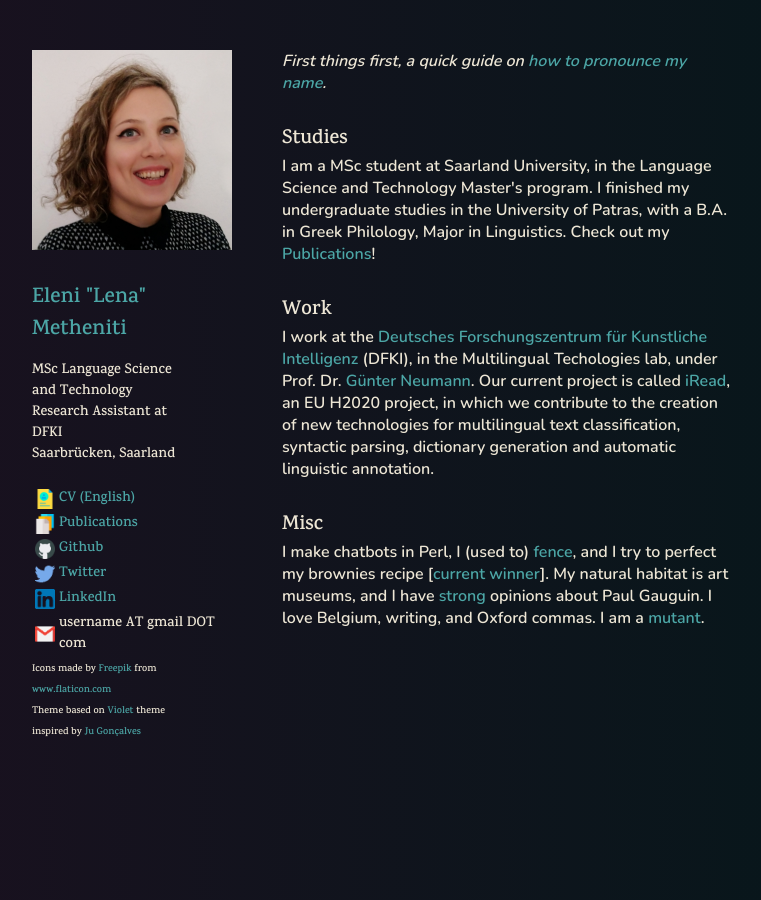
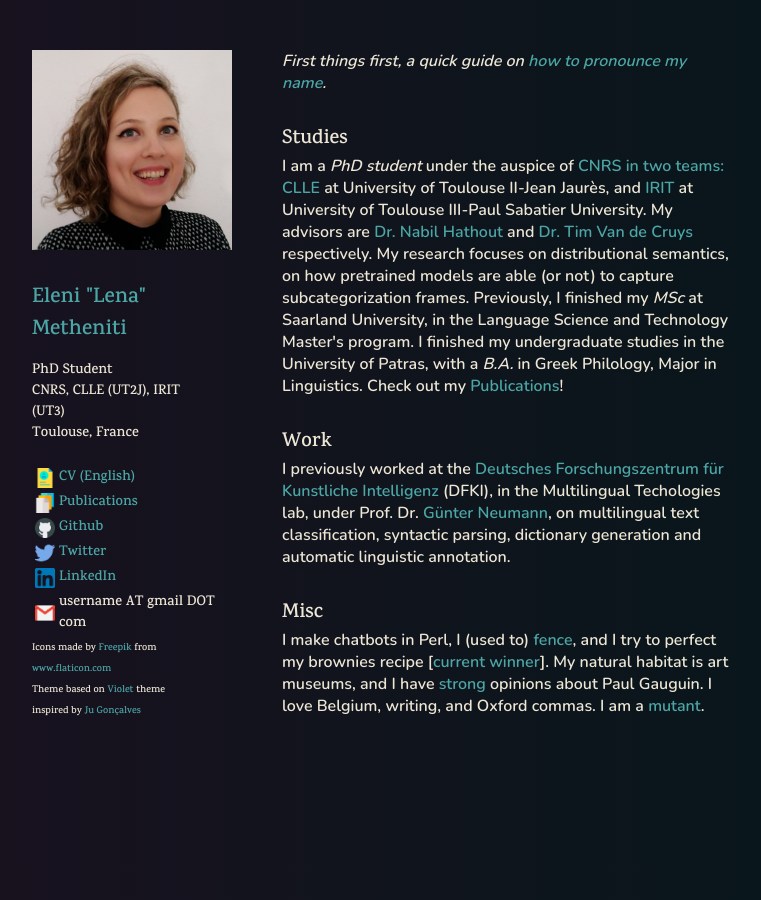
Before and after one commit to lenakmeth/lenakmeth.github.io, a Jekyll site: the page built from index.html, in a window 1280 px wide. Shown: the whole page, without its empty margins (68-829 px from the left). Built offline with Jekyll 4.4.1, drawn with Linux system fonts in a browser that asks for light colours.

Commit message:
update new info

```diff
--- a/index.html
+++ b/index.html
@@ -10,9 +10,9 @@ title: Home
   </h1>
 
   <p>
-    MSc Language Science and Technology</br>
-    Research Assistant at DFKI </br>
-    Saarbrücken, Saarland</br>
+    PhD Student</br>
+    CNRS, CLLE (UT2J), IRIT (UT3)</br>
+    Toulouse, France</br>
   </p>
 
   <nav>
@@ -61,12 +61,13 @@ title: Home
     <div style="font-family: 'Nunito', sans-serif; font-size:16px"><em>First things first, a quick guide on <a href="/pronounce.html">how to pronounce my name</a>.</em></div>
 <p>
     <div style="font-family: 'Karma', serif; font-size:20px"><strong>Studies</strong></br></div>
-    <div style="font-family: 'Nunito', sans-serif; font-size:16px">I am a MSc student at Saarland University, in the Language Science and Technology Master's program. I finished my undergraduate studies in the University of Patras, with a B.A. in Greek Philology, Major in Linguistics. Check out my <a href="/publications.html">Publications</a>!</div>
+    <div style="font-family: 'Nunito', sans-serif; font-size:16px">I am a <em>PhD student</em> under the auspice of <a href="http://www.cnrs.fr/" target="_blank" rel="noopener">CNRS in two teams: <a href="https://clle.univ-tlse2.fr/" target="_blank" rel="noopener">CLLE</a> at University of Toulouse II-Jean Jaurès, and <a href="https://www.irit.fr/en/home/" target="_blank" rel="noopener">IRIT</a> at University of Toulouse III-Paul Sabatier University. My advisors are <a href="http://www.timvandecruys.be/" target="_blank" rel="noopener">Dr. Nabil Hathout</a> and <a href="http://www.timvandecruys.be/" target="_blank" rel="noopener">Dr. Tim Van de Cruys</a> respectively. My research focuses on distributional semantics, on how pretrained models are able (or not) to capture subcategorization frames.
+    Previously, I finished my <em>MSc</em> at Saarland University, in the Language Science and Technology Master's program. I finished my undergraduate studies in the University of Patras, with a <em>B.A.</em> in Greek Philology, Major in Linguistics. Check out my <a href="/publications.html">Publications</a>!</div>
   </p>
 
   <p>
     <div style="font-family: 'Karma', serif; font-size:20px"><strong>Work</strong></br></div>
-    <div style="font-family: 'Nunito', sans-serif; font-size:16px">I work at the <a href="http://dfki.de" target="_blank" rel="noopener">Deutsches Forschungszentrum für Kunstliche Intelligenz</a> (DFKI), in the Multilingual Techologies lab, under Prof. Dr. <a href="http://dfki.de/~neumann/" target="_blank" rel="noopener">Günter Neumann</a>. Our current project is called <a href="https://iread-project.eu/" target="_blank" rel="noopener">iRead</a>, an EU H2020 project, in which we contribute to the creation of new technologies for multilingual text classification, syntactic parsing, dictionary generation and automatic linguistic annotation.</div>
+    <div style="font-family: 'Nunito', sans-serif; font-size:16px">I previously worked at the <a href="http://dfki.de" target="_blank" rel="noopener">Deutsches Forschungszentrum für Kunstliche Intelligenz</a> (DFKI), in the Multilingual Techologies lab, under Prof. Dr. <a href="http://dfki.de/~neumann/" target="_blank" rel="noopener">Günter Neumann</a>, on multilingual text classification, syntactic parsing, dictionary generation and automatic linguistic annotation.</div>
   </p>
 
   <p>
--- a/pronounce.html
+++ b/pronounce.html
@@ -20,9 +20,9 @@ title: Pronounce
   </h1>
 
   <p>
-    MSc Language Science and Technology</br>
-    Research Assistant at DFKI </br>
-    Saarbrücken, Saarland</br>
+    PhD Student</br>
+    CNRS, CLLE (UT2J), IRIT (UT3)</br>
+    Toulouse, France</br>
   </p>
 
   <nav>
--- a/publications.html
+++ b/publications.html
@@ -12,9 +12,9 @@ layout: default
   </h1>
 
   <p>
-    MSc Language Science and Technology</br>
-    Research Assistant at DFKI </br>
-    Saarbrücken, Saarland</br>
+    PhD Student</br>
+    CNRS, CLLE (UT2J), IRIT (UT3)</br>
+    Toulouse, France</br>
   </p>
 
   <nav>
```
